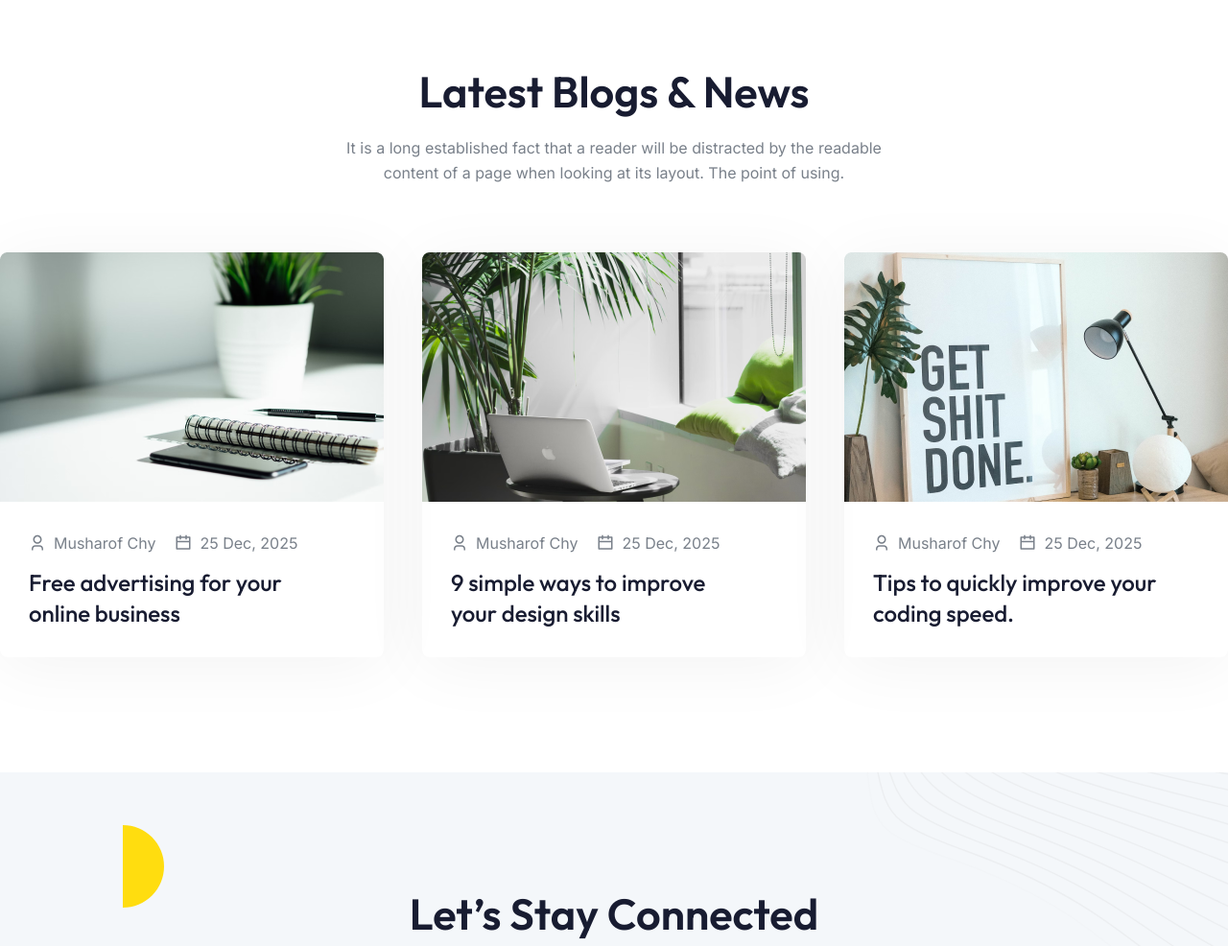
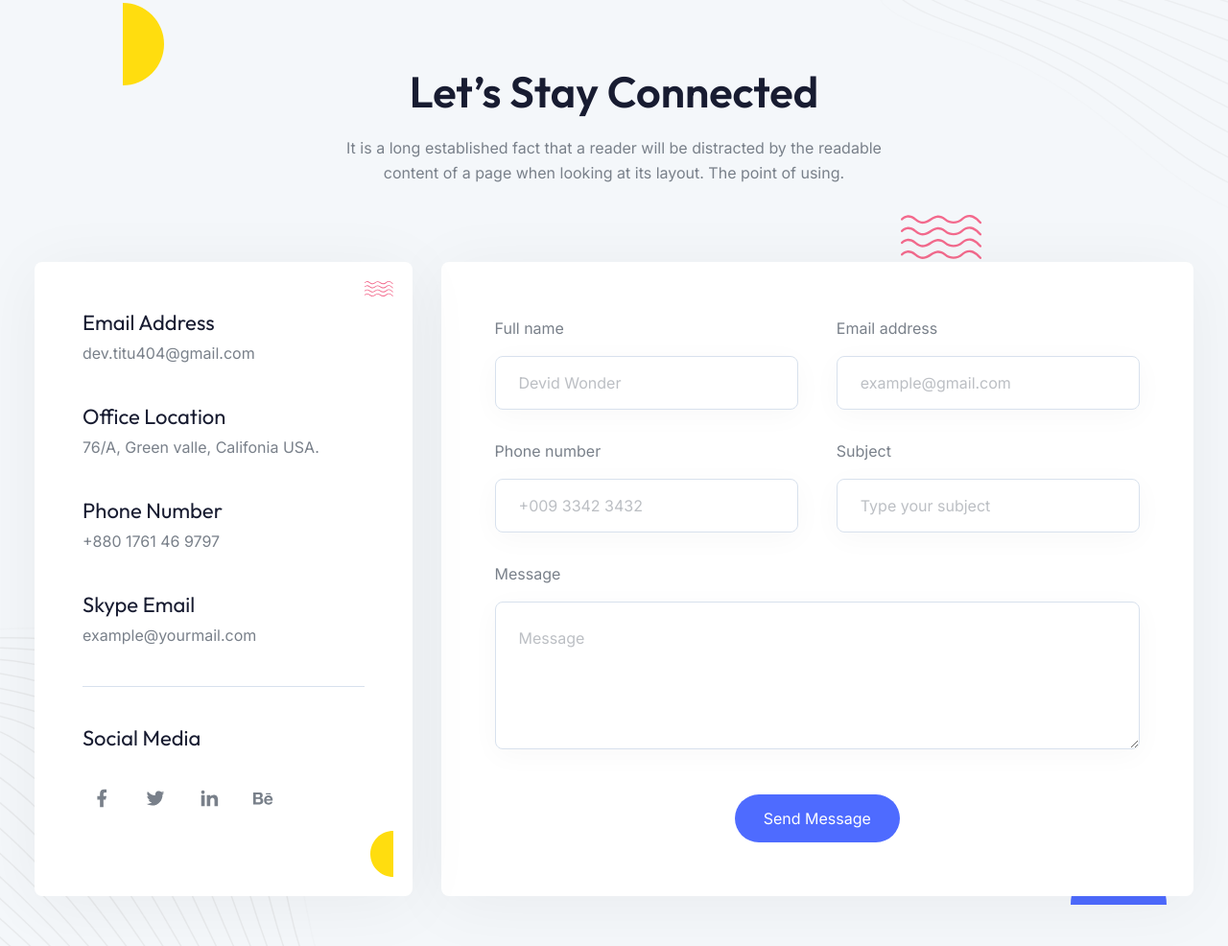
Before and after one commit to titu9797/solver-staff, a plain HTML site: page index.html in a window 1280 px wide. Shown: the part 6462-7448 px from the top of the page at 96% size. Drawn offline with Linux system fonts and the light colour scheme.

Commit message:
Update index.html

```diff
--- a/index.html
+++ b/index.html
@@ -751,124 +751,6 @@
       </section>
       <!-- ===== Clients End ===== -->
 
-      <!-- ===== Blog Start ===== -->
-      <section class="ji gp uq">
-        <!-- Section Title Start -->
-        <div
-          x-data="{ sectionTitle: `Latest Blogs & News`, sectionTitleText: `It is a long established fact that a reader will be distracted by the readable content of a page when looking at its layout. The point of using.`}"
-        >
-          <div class="animate_top bb ze rj ki xn vq">
-    <h2
-            x-text="sectionTitle"
-            class="fk vj pr kk wm on/5 gq/2 bb _b"
-    >
-    </h2>
-    <p class="bb on/5 wo/5 hq" x-text="sectionTitleText"></p>
-</div>
-
-
-        </div>
-        <!-- Section Title End -->
-
-        <div class="bb ye ki xn vq jb jo">
-          <div class="wc qf pn xo zf iq">
-            <!-- Blog Item -->
-            <div class="animate_top sg vk rm xm">
-              <div class="c rc i z-1 pg">
-                <img class="w-full" src="images/blog-01.png" alt="Blog" />
-
-                <div
-                  class="im h r s df vd yc wg tc wf xf al hh/20 nl il z-10"
-                >
-                  <a href="./blog-single.html" class="vc ek rg lk gh sl ml il gi hi"
-                    >Read More</a
-                  >
-                </div>
-              </div>
-
-              <div class="yh">
-                <div class="tc uf wf ag jq">
-                  <div class="tc wf ag">
-                    <img src="images/icon-man.svg" alt="User" />
-                    <p>Musharof Chy</p>
-                  </div>
-                  <div class="tc wf ag">
-                    <img src="images/icon-calender.svg" alt="Calender" />
-                    <p>25 Dec, 2025</p>
-                  </div>
-                </div>
-                <h4 class="ek tj ml il kk wm xl eq lb">
-                  <a href="blog-single.html">Free advertising for your online business</a>
-                </h4>
-              </div>
-            </div>
-
-            <!-- Blog Item -->
-            <div class="animate_top sg vk rm xm">
-              <div class="c rc i z-1 pg">
-                <img class="w-full" src="images/blog-02.png" alt="Blog" />
-
-                <div
-                  class="im h r s df vd yc wg tc wf xf al hh/20 nl il z-10"
-                >
-                  <a href="./blog-single.html" class="vc ek rg lk gh sl ml il gi hi"
-                    >Read More</a
-                  >
-                </div>
-              </div>
-
-              <div class="yh">
-                <div class="tc uf wf ag jq">
-                  <div class="tc wf ag">
-                    <img src="images/icon-man.svg" alt="User" />
-                    <p>Musharof Chy</p>
-                  </div>
-                  <div class="tc wf ag">
-                    <img src="images/icon-calender.svg" alt="Calender" />
-                    <p>25 Dec, 2025</p>
-                  </div>
-                </div>
-                <h4 class="ek tj ml il kk wm xl eq lb">
-                  <a href="blog-single.html">9 simple ways to improve your design skills</a>
-                </h4>
-              </div>
-            </div>
-
-            <!-- Blog Item -->
-            <div class="animate_top sg vk rm xm">
-              <div class="c rc i z-1 pg">
-                <img class="w-full" src="images/blog-03.png" alt="Blog" />
-
-                <div
-                  class="im h r s df vd yc wg tc wf xf al hh/20 nl il z-10"
-                >
-                  <a href="./blog-single.html" class="vc ek rg lk gh sl ml il gi hi"
-                    >Read More</a
-                  >
-                </div>
-              </div>
-
-              <div class="yh">
-                <div class="tc uf wf ag jq">
-                  <div class="tc wf ag">
-                    <img src="images/icon-man.svg" alt="User" />
-                    <p>Musharof Chy</p>
-                  </div>
-                  <div class="tc wf ag">
-                    <img src="images/icon-calender.svg" alt="Calender" />
-                    <p>25 Dec, 2025</p>
-                  </div>
-                </div>
-                <h4 class="ek tj ml il kk wm xl eq lb">
-                  <a href="blog-single.html">Tips to quickly improve your coding speed.</a>
-                </h4>
-              </div>
-            </div>
-          </div>
-        </div>
-      </section>
-      <!-- ===== Blog End ===== -->
-
       <!-- ===== Contact Start ===== -->
       <section id="support" class="i pg fh rm ji gp uq">
         <!-- Bg Shapes -->
```
